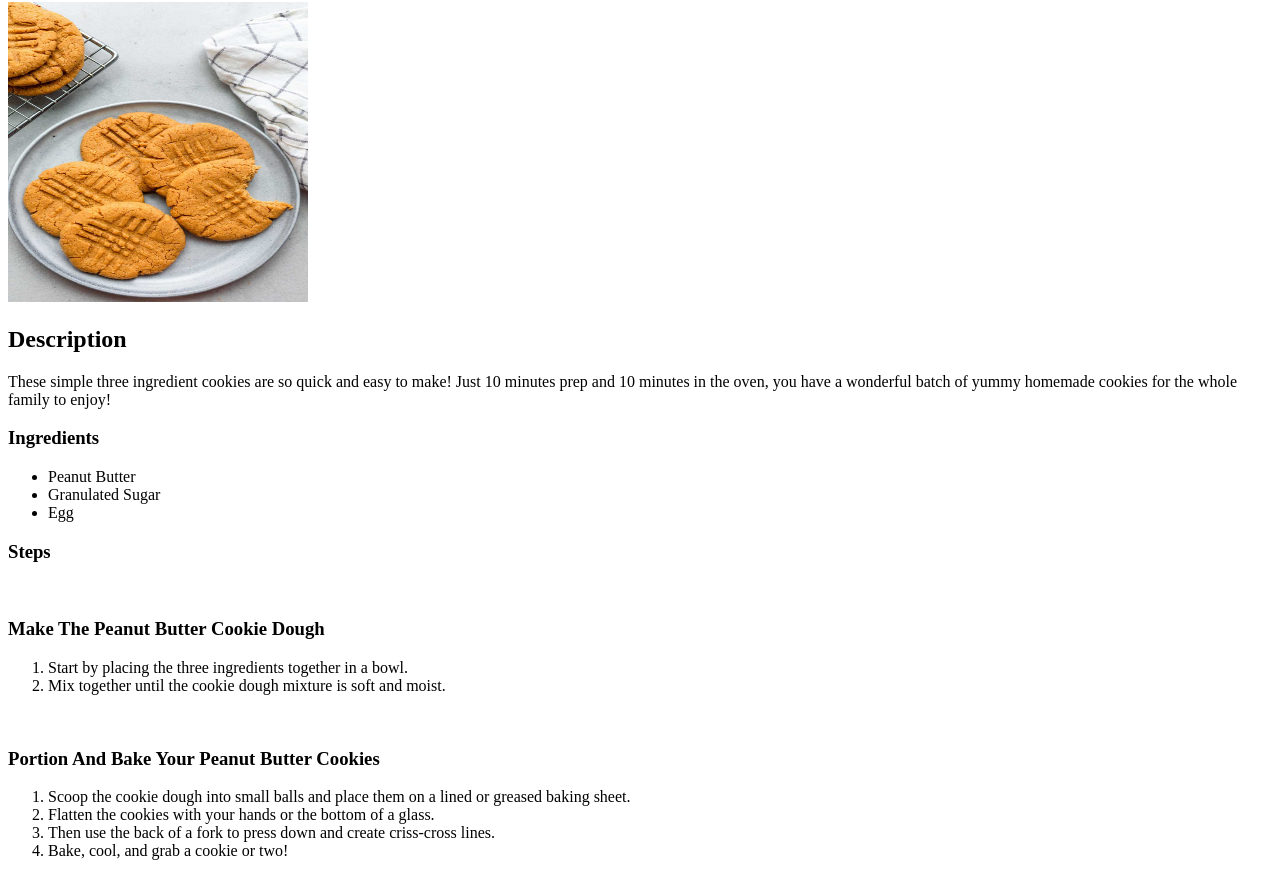
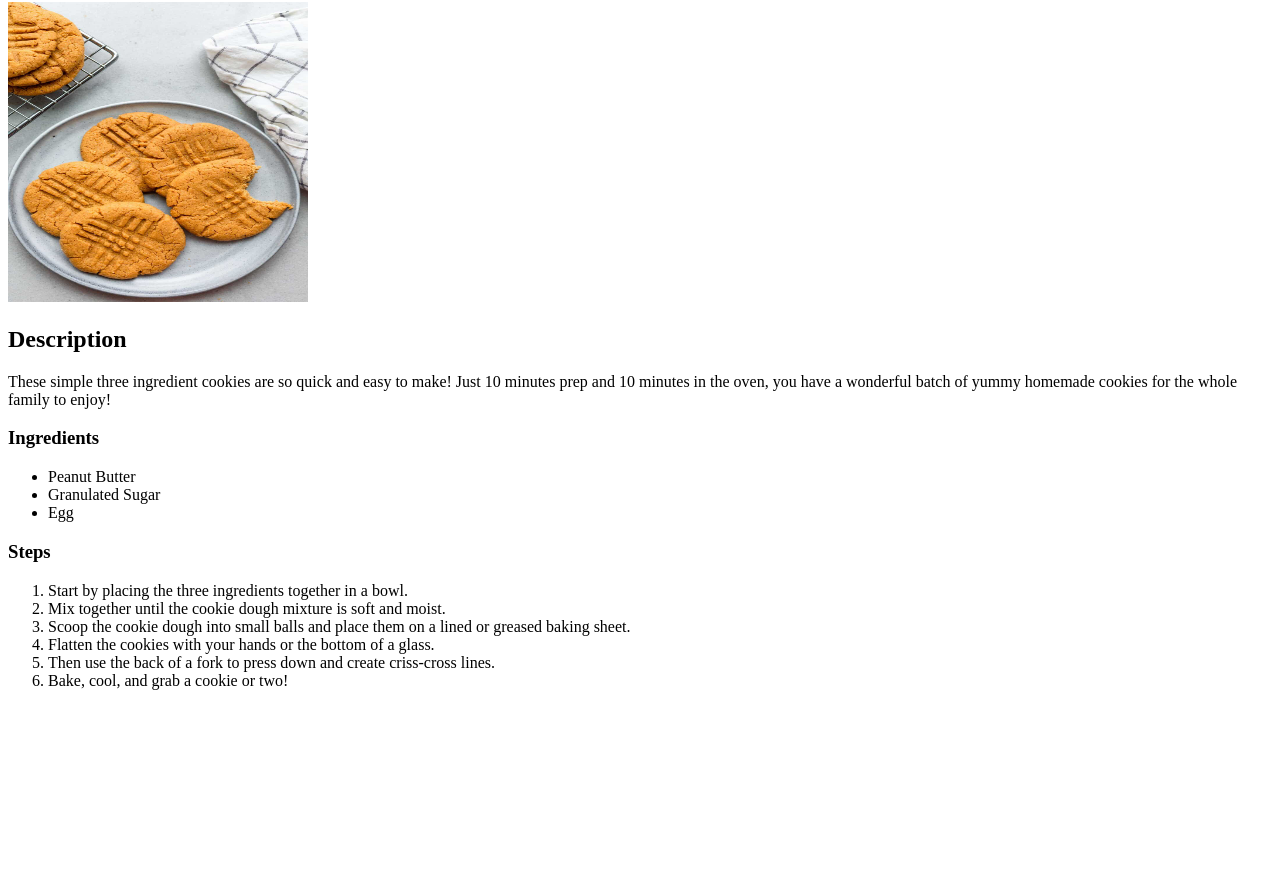
Before and after one commit to Lootefisk612/odin-recipes, a plain HTML site: page recipes/cookie.html in a window 1280 px wide. Shown: the part 78-954 px from the top of the page. After the commit the page ends 800 px from the top, so only its background shows below. Drawn offline with Linux system fonts and the light colour scheme.

Commit message:
changed naming fixed links

```diff
--- a/recipes/lasagna.html
+++ b/recipes/cookie.html
@@ -20,16 +20,10 @@
                     <li>Egg</li>
                 </ul>
              <h3>Steps</h3>
-             <br>
-             <h3>Make The Peanut Butter Cookie Dough</h3>
+
                 <ol>
                     <li>Start by placing the three ingredients together in a bowl.</li>
                     <li>Mix together until the cookie dough mixture is soft and moist.</li>
-
-                </ol>
-                <br>
-            <h3>Portion And Bake Your Peanut Butter Cookies</h3>
-                <ol>
                     <li>Scoop the cookie dough into small balls and place them on a lined or greased baking sheet.
                     </li>
                     <li>Flatten the cookies with your hands or the bottom of a glass.</li>
```
Also changed, not shown: index.html (+1 -1 lines), images/carrots.jpg (added), images/cloudbread.jpg (added).
